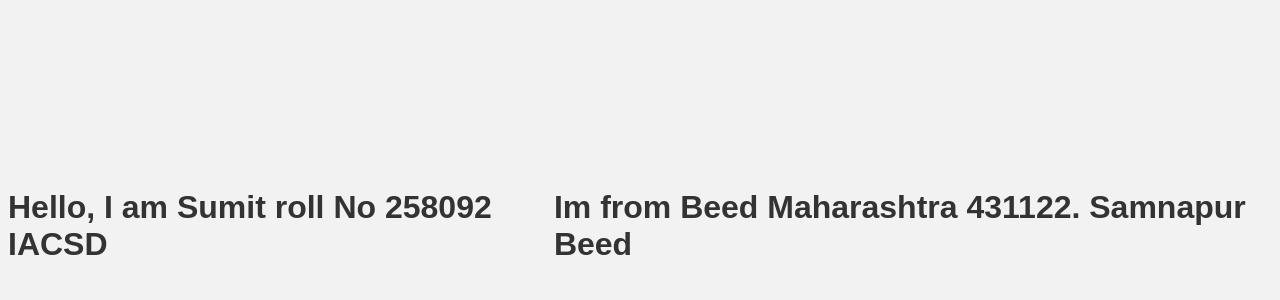
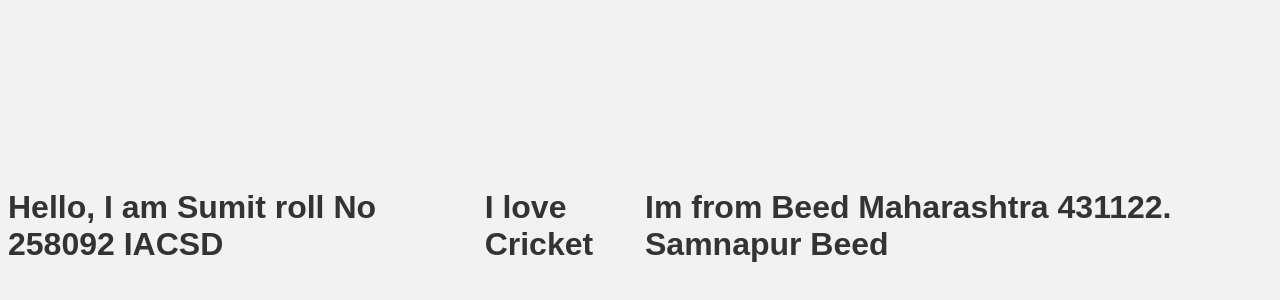
Before and after one commit to sumit70707/jenkins-demo, a plain HTML site: page index.html in a window 1280 px wide. Shown: the part 182-482 px from the top of the page. Drawn offline with Linux system fonts and the light colour scheme.

Commit message:
index modified5

```diff
--- a/index.html
+++ b/index.html
@@ -19,6 +19,8 @@
 </head>
 <body>
     <h1>Hello, I am Sumit roll No 258092 IACSD</h1>
+	</br>
+	<h1>I love Cricket</h1>
 	<h1>Im from Beed Maharashtra 431122. Samnapur Beed</h1>
 </body>
 </html>
```
